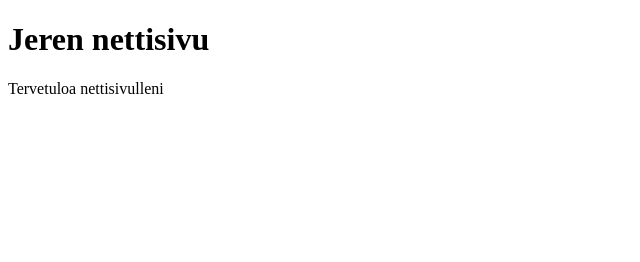
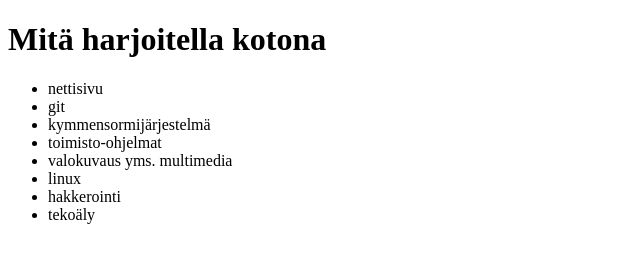
Before and after one commit to Heavytik/heavytik.github.io, a plain HTML site: page index.html in a window 1280 px wide. Shown: the whole page, without its empty margins (0-640 px from the left). Drawn offline with Linux system fonts and the light colour scheme.

Commit message:
New file

```diff
--- a/index.html
+++ b/index.html
@@ -4,7 +4,16 @@
     <title>nettisivu</title>
   </head>
   <body>
-    <h1>Jeren nettisivu</h1>
-    <p>Tervetuloa nettisivulleni</p>
+    <h1>Mitä harjoitella kotona</h1>
+    <ul>
+      <li>nettisivu</li>
+      <li>git</li>
+      <li>kymmensormijärjestelmä</li>
+      <li>toimisto-ohjelmat</li>
+      <li>valokuvaus yms. multimedia</li>
+      <li>linux</li>
+      <li>hakkerointi</li>
+      <li>tekoäly</li>
+    </ul>
   </body>
 </html>
```
